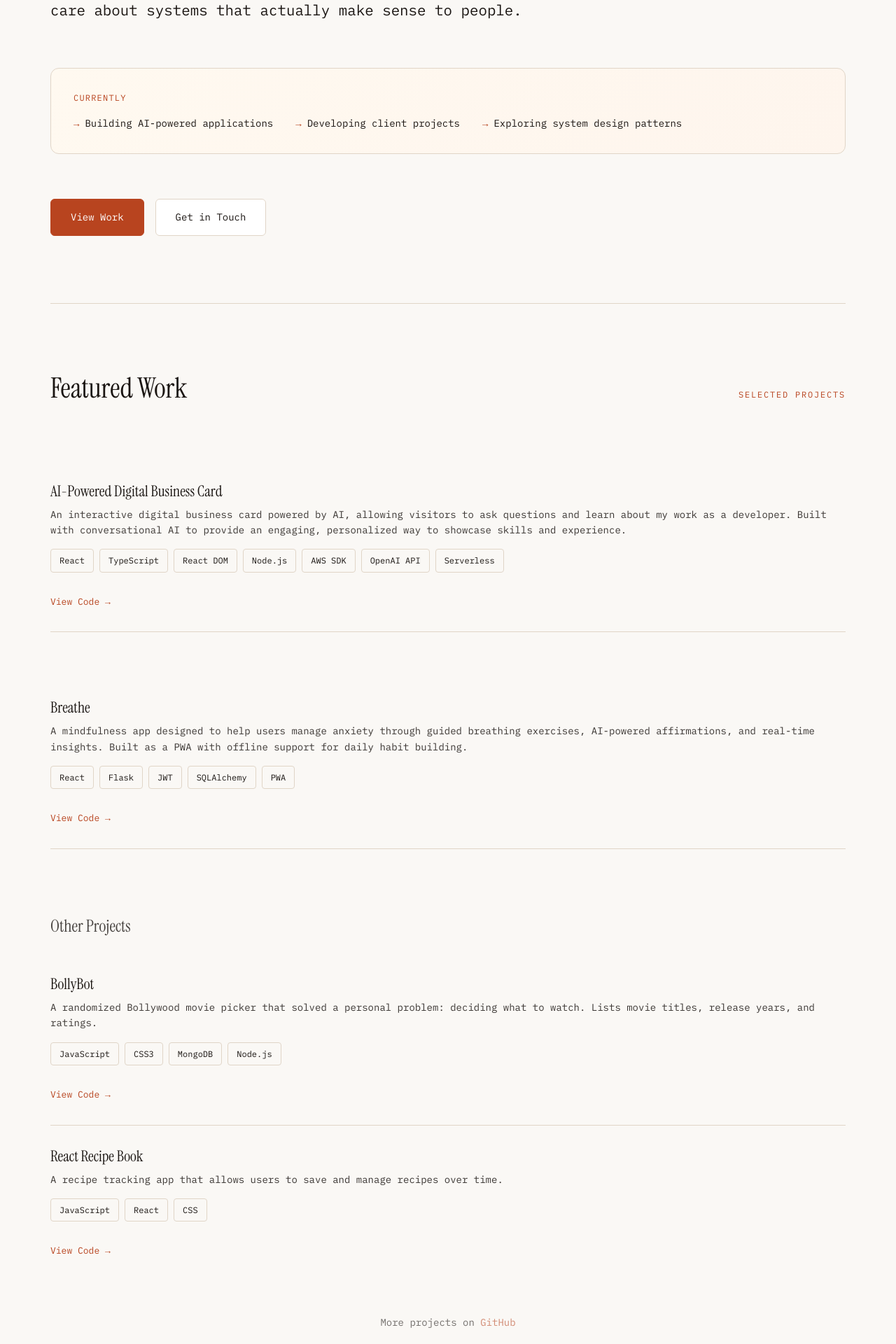
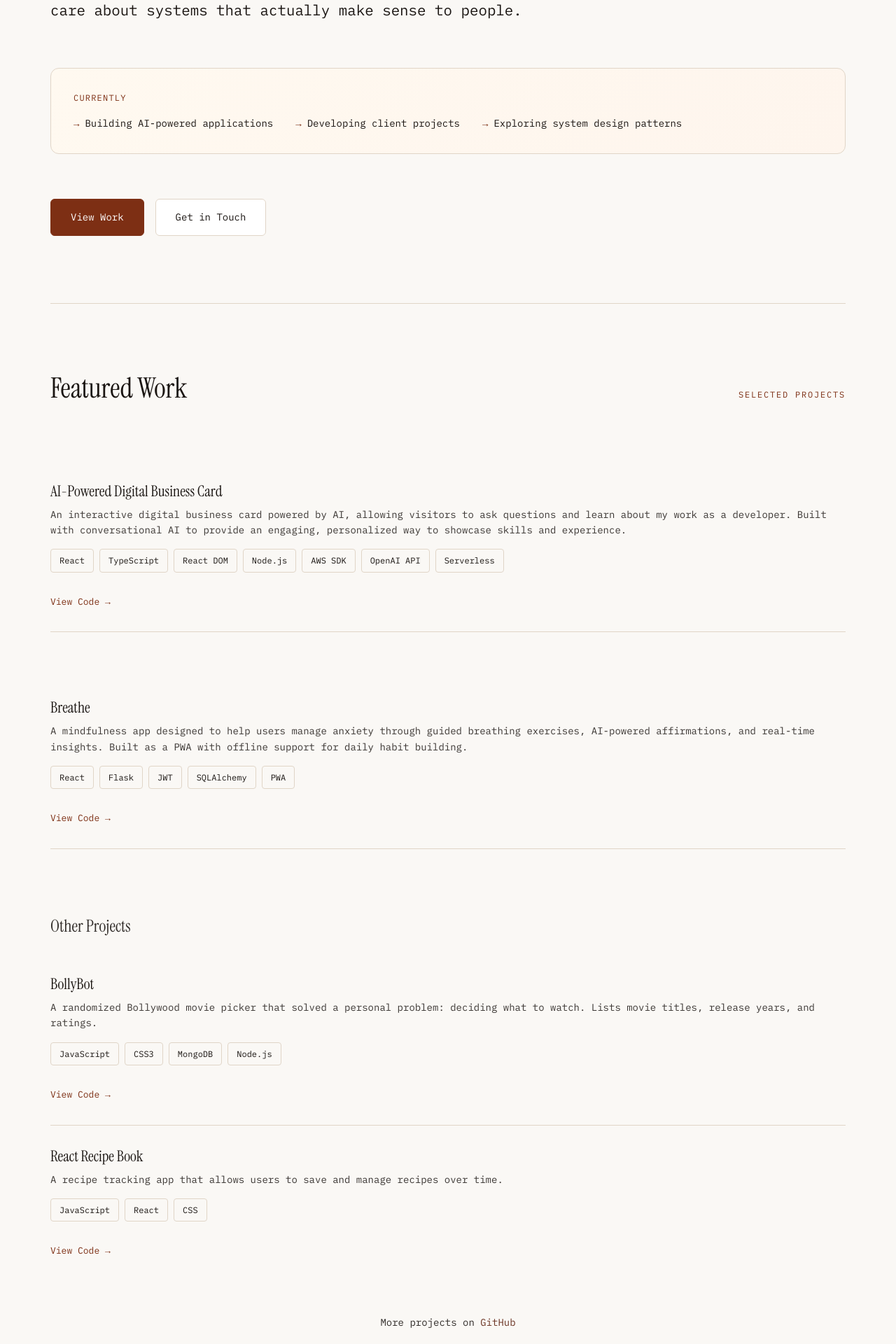
Before and after one commit to ShavonHarris-Dev/new-react-portfolio, a React (Create React App) app in the folder frontend/: page / in a window 1280 px wide. Shown: the part 400-2320 px from the top of the page at 70% size. Built offline with nearby package versions, Linux system fonts and the light colour scheme.

Commit message:
improve accessibility features and update to React 18

```diff
--- a/frontend/src/App.js
+++ b/frontend/src/App.js
@@ -11,8 +11,9 @@ import BackgroundSection from "./components/BackgroundSection";
 export default function App() {
   return (
     <div className="app">
+      <a href="#main" className="skip-link">Skip to main content</a>
       <Navigation />
-      <main className="container">
+      <main id="main" className="container">
         <HeroSection />
         <WorkSection />
         <BackgroundSection />
--- a/frontend/src/components/Footer.js
+++ b/frontend/src/components/Footer.js
@@ -3,10 +3,10 @@ export default function Footer() {
     <footer id="contact">
       <div className="container">
         <div className="footer-links">
-          <a href="mailto:shavonharrisdev@gmail.com" className="footer-link">Email</a>
-          <a href="https://github.com/ShavonHarris-Dev" className="footer-link" target="_blank" rel="noopener noreferrer">GitHub</a>
-          <a href="https://www.linkedin.com/in/shavon-harris" className="footer-link" target="_blank" rel="noopener noreferrer">LinkedIn</a>
-          <a href="https://twitter.com/ShavonHarrisDev" className="footer-link" target="_blank" rel="noopener noreferrer">Twitter</a>
+          <a href="mailto:shavonharrisdev@gmail.com" className="footer-link" aria-label="Send email to Shavon Harris">Email</a>
+          <a href="https://github.com/ShavonHarris-Dev" className="footer-link" target="_blank" rel="noopener noreferrer" aria-label="View Shavon's GitHub profile">GitHub</a>
+          <a href="https://www.linkedin.com/in/shavon-harris" className="footer-link" target="_blank" rel="noopener noreferrer" aria-label="View Shavon's LinkedIn profile">LinkedIn</a>
+          <a href="https://twitter.com/ShavonHarrisDev" className="footer-link" target="_blank" rel="noopener noreferrer" aria-label="Follow Shavon on Twitter">Twitter</a>
         </div>
         <p className="footer-note">Built with care in Chicago</p>
       </div>
--- a/frontend/src/components/HeroSection.js
+++ b/frontend/src/components/HeroSection.js
@@ -23,8 +23,8 @@ function HeroSection() {
       </div>
 
       <div className="hero-cta">
-        <a href="#work" className="btn btn-primary">View Work</a>
-        <a href="mailto:shavonharrisdev@gmail.com" className="btn">Get in Touch</a>
+        <a href="#work" className="btn btn-primary" aria-label="View my work and projects">View Work</a>
+        <a href="mailto:shavonharrisdev@gmail.com" className="btn" aria-label="Send me an email">Get in Touch</a>
       </div>
     </section>
   );
--- a/frontend/src/components/WorkSection.js
+++ b/frontend/src/components/WorkSection.js
@@ -49,7 +49,7 @@ function WorkSection() {
         ))}
 
         <div style={{ marginTop: '2rem' }}>
-          <h3 style={{ fontFamily: 'var(--font-serif)', fontSize: '1.5rem', marginBottom: '1.5rem', opacity: 0.8 }}>
+          <h3 style={{ fontFamily: 'var(--font-serif)', fontSize: '1.5rem', marginBottom: '1.5rem', opacity: 0.9 }}>
             Other Projects
           </h3>
 
@@ -59,8 +59,8 @@ function WorkSection() {
         </div>
       </div>
 
-      <p style={{ marginTop: '3rem', textAlign: 'center', opacity: 0.6, fontSize: '14px' }}>
-        More projects on <a href="https://github.com/ShavonHarris-Dev" style={{ color: 'var(--color-accent)', textDecoration: 'none' }}>GitHub</a>
+      <p style={{ marginTop: '3rem', textAlign: 'center', opacity: 0.9, fontSize: '14px' }}>
+        More projects on <a href="https://github.com/ShavonHarris-Dev" style={{ color: '#5c1f0d', textDecoration: 'underline', textDecorationColor: 'transparent', textUnderlineOffset: '3px' }}>GitHub</a>
       </p>
     </section>
   );
--- a/frontend/src/index.css
+++ b/frontend/src/index.css
@@ -7,8 +7,8 @@
         :root {
             --color-bg: #faf8f5;
             --color-text: #1a1512;
-            --color-accent: #b8441f; /* Darker red-orange for better contrast */
-            --color-accent-light: #d45d3f; /* Previous accent color as light variant */
+            --color-accent: #7d2f14; /* Even darker for AAA compliance */
+            --color-accent-light: #b8441f; /* Previous darker color as light variant */
             --color-border: #e0d5c7;
             --color-surface: #ffffff;
             --font-serif: 'Instrument Serif', Georgia, serif;
@@ -27,6 +27,46 @@
             color: var(--color-text);
             background: var(--color-bg);
             -webkit-font-smoothing: antialiased;
+        }
+
+        /* Skip Links */
+        .skip-link {
+            position: absolute;
+            top: -40px;
+            left: 6px;
+            background: var(--color-accent);
+            color: white;
+            padding: 8px;
+            text-decoration: none;
+            border-radius: 0 0 4px 4px;
+            z-index: 1000;
+            font-weight: 600;
+            transition: top 0.3s;
+        }
+
+        .skip-link:focus {
+            top: 0;
+        }
+
+        /* Focus Indicators */
+        *:focus {
+            outline: 2px solid var(--color-accent);
+            outline-offset: 2px;
+        }
+
+        /* Custom focus styles for links and buttons */
+        a:focus,
+        button:focus {
+            outline: 2px solid var(--color-accent);
+            outline-offset: 2px;
+            border-radius: 2px;
+        }
+
+        /* Remove default focus for elements with custom focus */
+        a:focus-visible,
+        button:focus-visible {
+            outline: 2px solid var(--color-accent);
+            outline-offset: 2px;
         }
 
         /* Typography */
@@ -463,3 +503,15 @@
                 margin-left: 0;
             }
         }
+
+        /* Respect user motion preferences */
+        @media (prefers-reduced-motion: reduce) {
+            *,
+            *::before,
+            *::after {
+                animation-duration: 0.01ms !important;
+                animation-iteration-count: 1 !important;
+                transition-duration: 0.01ms !important;
+                scroll-behavior: auto !important;
+            }
+        }
--- a/frontend/src/index.js
+++ b/frontend/src/index.js
@@ -1,14 +1,16 @@
 import React from 'react';
-import ReactDOM from 'react-dom';
+import { createRoot } from 'react-dom/client';
 import './index.css';
 import App from './App';
 import reportWebVitals from './reportWebVitals';
 
-ReactDOM.render(
+const container = document.getElementById('root');
+const root = createRoot(container);
+
+root.render(
   <React.StrictMode>
     <App />
-  </React.StrictMode>,
-  document.getElementById('root')
+  </React.StrictMode>
 );
 
 // If you want to start measuring performance in your app, pass a function
```
